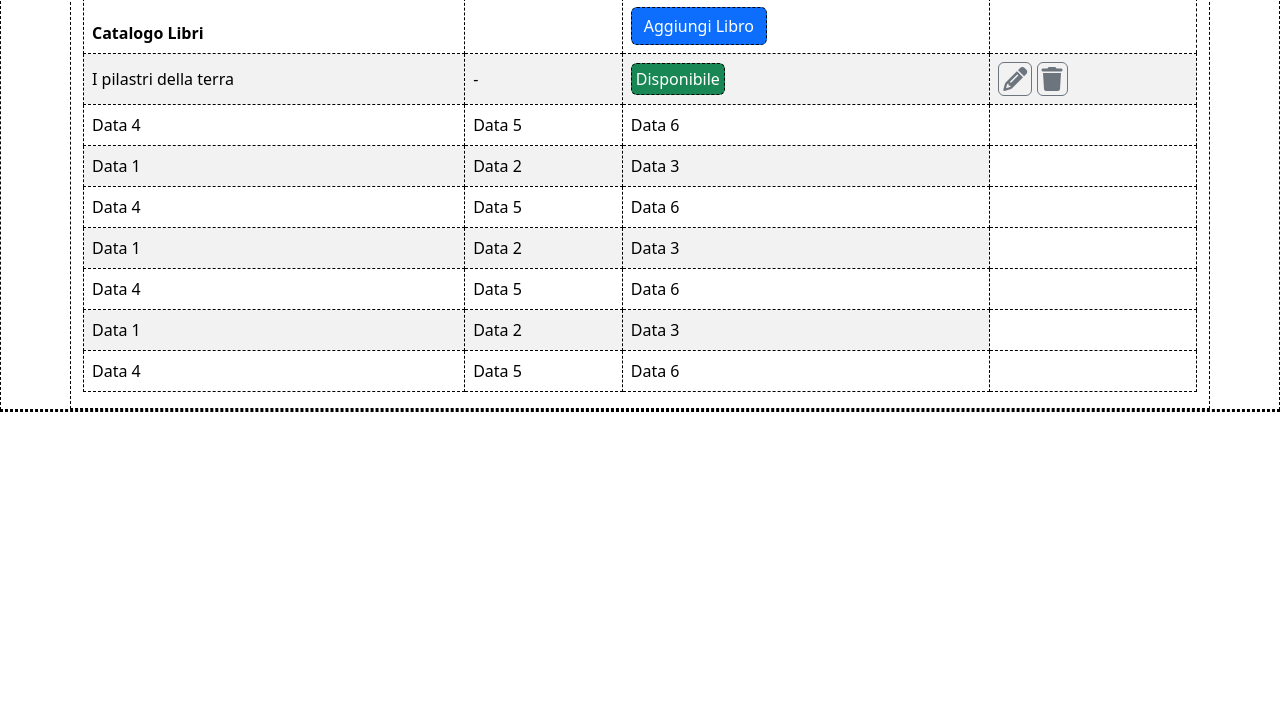
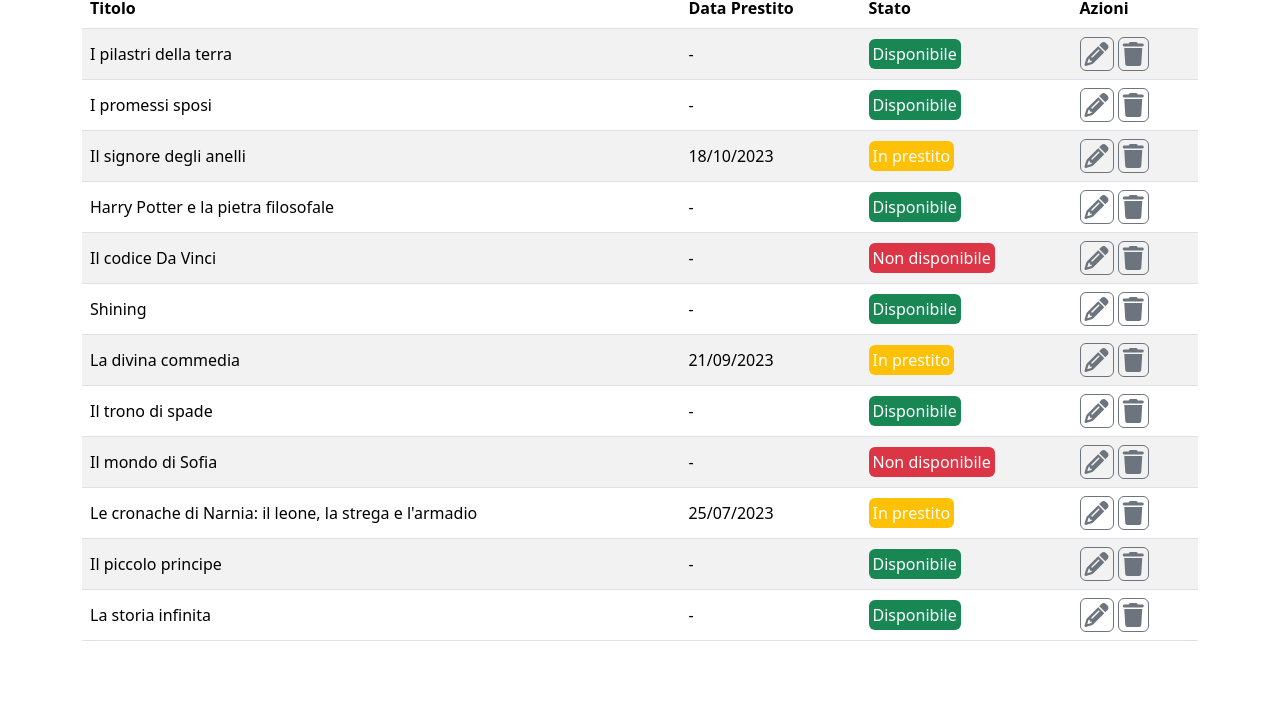
Before and after one commit to nelvison-benedetto/html-css-bootstrap-dashboard, a plain HTML site: page index.html in a window 1280 px wide. Shown: the part 78-800 px from the top of the page. Drawn offline with nearby package versions, Linux system fonts and the light colour scheme.

Commit message:
working on media

```diff
--- a/index.html
+++ b/index.html
@@ -19,7 +19,7 @@
     </head>
 
 
-    <body id="debug">
+    <body id="">
         <header>
             <nav
                 class="navbar navbar-expand-lg navbar-dark bg-dark"
@@ -101,15 +101,14 @@
         <main>
 
             <div class="container table-responsive">
-            <table class="table table-striped">
+                <table class="table table-striped ">
 
                     <thead class="thead-dark">
                         <tr>
-                      <th>Catalogo Libri</th>
-                      <th></th>
-                      <th>
-                        <button class="btn btn-primary">Aggiungi Libro</button>
-                      </th>
+                        <th>Titolo</th>
+                        <th>Data Prestito</th>
+                        <th>Stato</th>
+                        <th>Azioni</th>
                         </tr>
                     </thead>
                     <tbody>
@@ -117,47 +116,124 @@
                         <tr class="align-middle">
                         <td>I pilastri della terra</td>
                         <td>-</td>
+                        <td class=""><span class="bg-success text-white p-1 rounded">Disponibile</span></td>
+                        <td>
+                            <i class="fa-solid fa-pencil fs-4 text-secondary p-1 border border-secondary rounded"></i>
+                            <i class="fa-solid fa-trash fs-4 text-secondary p-1 border border-secondary rounded"></i>
+                        </td>
+                        </tr>
+
+                        <tr class="align-middle">
+                            <td>I promessi sposi</td>
+                            <td>-</td>
                             <td><span class="bg-success text-white p-1 rounded">Disponibile</span></td>
                             <td>
                             <i class="fa-solid fa-pencil fs-4 text-secondary p-1 border border-secondary rounded"></i>
                             <i class="fa-solid fa-trash fs-4 text-secondary p-1 border border-secondary rounded"></i>
                             </td>
                         </tr>
-                    <tr class="">
-                      <td>Data 4</td>
-                      <td>Data 5</td>
-                      <td>Data 6</td>
+
+                        <tr class="align-middle">
+                            <td>Il signore degli anelli</td>
+                            <td>18/10/2023</td>
+                            <td><span class="bg-warning text-white p-1 rounded">In prestito</span></td>
+                            <td>
+                                <i class="fa-solid fa-pencil fs-4 text-secondary p-1 border border-secondary rounded"></i>
+                                <i class="fa-solid fa-trash fs-4 text-secondary p-1 border border-secondary rounded"></i>
+                            </td>
                         </tr>
-                    <tr class="">
-                        <td>Data 1</td>
-                        <td>Data 2</td>
-                        <td>Data 3</td>
+
+                        <tr class="align-middle">
+                            <td>Harry Potter e la pietra filosofale</td>
+                            <td>-</td>
+                            <td><span class="bg-success text-white p-1 rounded">Disponibile</span></td>
+                            <td>
+                                <i class="fa-solid fa-pencil fs-4 text-secondary p-1 border border-secondary rounded"></i>
+                                <i class="fa-solid fa-trash fs-4 text-secondary p-1 border border-secondary rounded"></i>
+                            </td>
                         </tr>
-                      <tr class="">
-                        <td>Data 4</td>
-                        <td>Data 5</td>
-                        <td>Data 6</td>
+
+                        <tr class="align-middle">
+                            <td>Il codice Da Vinci</td>
+                            <td>-</td>
+                            <td><span class="bg-danger text-white p-1 rounded">Non disponibile</span></td>
+                            <td>
+                                <i class="fa-solid fa-pencil fs-4 text-secondary p-1 border border-secondary rounded"></i>
+                                <i class="fa-solid fa-trash fs-4 text-secondary p-1 border border-secondary rounded"></i>
+                            </td>
                         </tr>
-                      <tr class="">
-                        <td>Data 1</td>
-                        <td>Data 2</td>
-                        <td>Data 3</td>
+
+                        <tr class="align-middle">
+                            <td>Shining</td>
+                            <td>-</td>
+                            <td><span class="bg-success text-white p-1 rounded">Disponibile</span></td>
+                            <td>
+                                <i class="fa-solid fa-pencil fs-4 text-secondary p-1 border border-secondary rounded"></i>
+                                <i class="fa-solid fa-trash fs-4 text-secondary p-1 border border-secondary rounded"></i>
+                            </td>
                         </tr>
-                      <tr class="">
-                        <td>Data 4</td>
-                        <td>Data 5</td>
-                        <td>Data 6</td>
+
+                        <tr class="align-middle">
+                            <td>La divina commedia</td>
+                            <td>21/09/2023</td>
+                            <td><span class="bg-warning text-white p-1 rounded">In prestito</span></td>
+                            <td>
+                                <i class="fa-solid fa-pencil fs-4 text-secondary p-1 border border-secondary rounded"></i>
+                                <i class="fa-solid fa-trash fs-4 text-secondary p-1 border border-secondary rounded"></i>
+                            </td>
                         </tr>
-                      <tr class="">
-                        <td>Data 1</td>
-                        <td>Data 2</td>
-                        <td>Data 3</td>
+
+                        <tr class="align-middle">
+                            <td>Il trono di spade</td>
+                            <td>-</td>
+                            <td><span class="bg-success text-white p-1 rounded">Disponibile</span></td>
+                            <td>
+                                <i class="fa-solid fa-pencil fs-4 text-secondary p-1 border border-secondary rounded"></i>
+                                <i class="fa-solid fa-trash fs-4 text-secondary p-1 border border-secondary rounded"></i>
+                            </td>
                         </tr>
-                      <tr class="">
-                        <td>Data 4</td>
-                        <td>Data 5</td>
-                        <td>Data 6</td>
+
+                        <tr class="align-middle">
+                            <td>Il mondo di Sofia</td>
+                            <td>-</td>
+                            <td><span class="bg-danger text-white p-1 rounded">Non disponibile</span></td>
+                            <td>
+                                <i class="fa-solid fa-pencil fs-4 text-secondary p-1 border border-secondary rounded"></i>
+                                <i class="fa-solid fa-trash fs-4 text-secondary p-1 border border-secondary rounded"></i>
+                            </td>
                         </tr>
+
+                        <tr class="align-middle">
+                            <td>Le cronache di Narnia: il leone, la strega e l'armadio</td>
+                            <td>25/07/2023</td>
+                            <td><span class="bg-warning text-white p-1 rounded">In prestito</span></td>
+                            <td>
+                                <i class="fa-solid fa-pencil fs-4 text-secondary p-1 border border-secondary rounded"></i>
+                                <i class="fa-solid fa-trash fs-4 text-secondary p-1 border border-secondary rounded"></i>
+                            </td>
+                        </tr>
+
+                        <tr class="align-middle">
+                            <td>Il piccolo principe</td>
+                            <td>-</td>
+                            <td><span class="bg-success text-white p-1 rounded">Disponibile</span></td>
+                            <td>
+                                <i class="fa-solid fa-pencil fs-4 text-secondary p-1 border border-secondary rounded"></i>
+                                <i class="fa-solid fa-trash fs-4 text-secondary p-1 border border-secondary rounded"></i>
+                            </td>
+                        </tr>
+
+                        <tr class="align-middle">
+                            <td>La storia infinita</td>
+                            <td>-</td>
+                            <td><span class="bg-success text-white p-1 rounded">Disponibile</span></td>
+                            <td>
+                                <i class="fa-solid fa-pencil fs-4 text-secondary p-1 border border-secondary rounded"></i>
+                                <i class="fa-solid fa-trash fs-4 text-secondary p-1 border border-secondary rounded"></i>
+                            </td>
+                        </tr>
+
+
 
                     </tbody>
                 </table>
```
Lines whose indentation alone changed are shown as unchanged.
